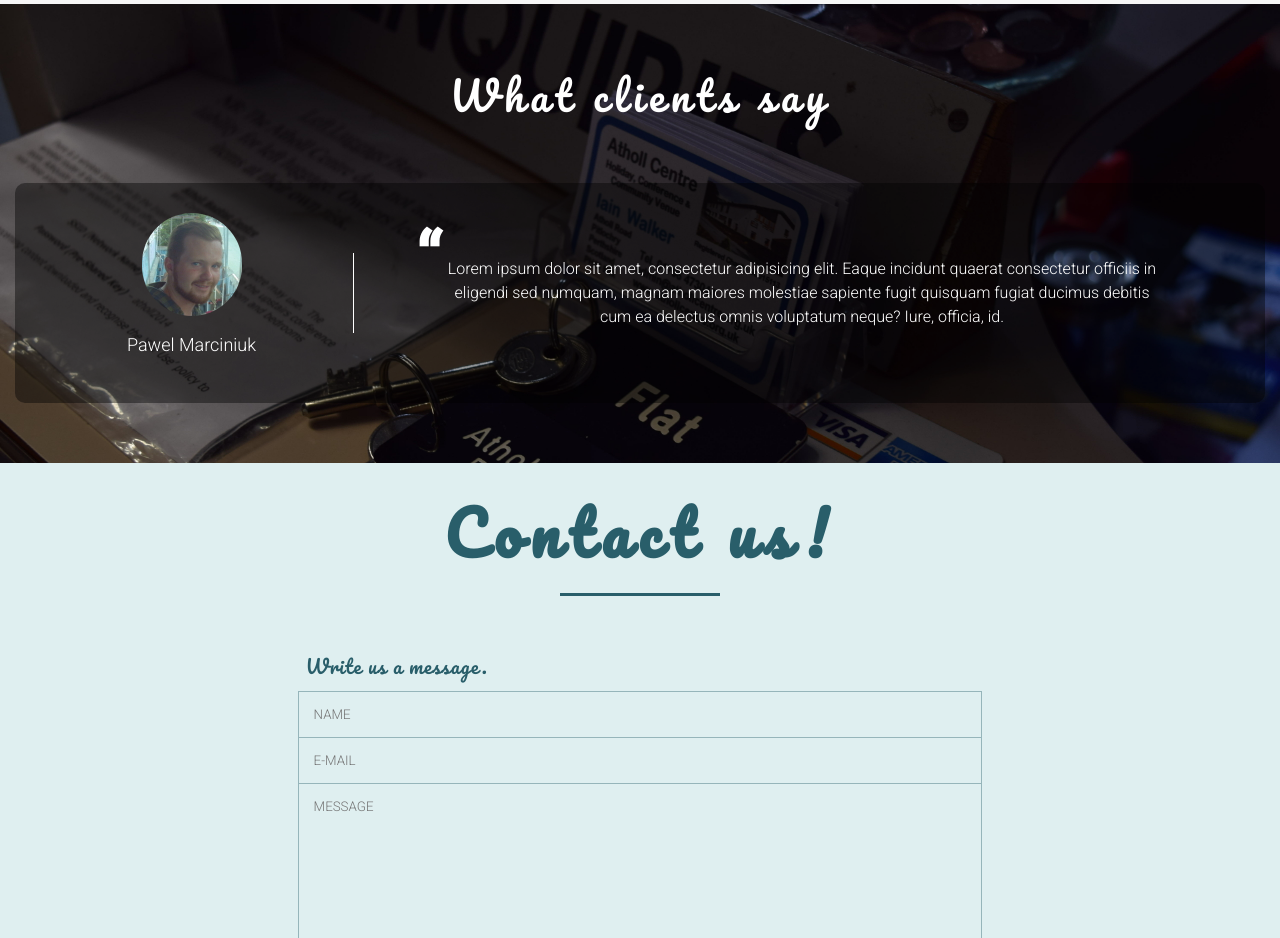
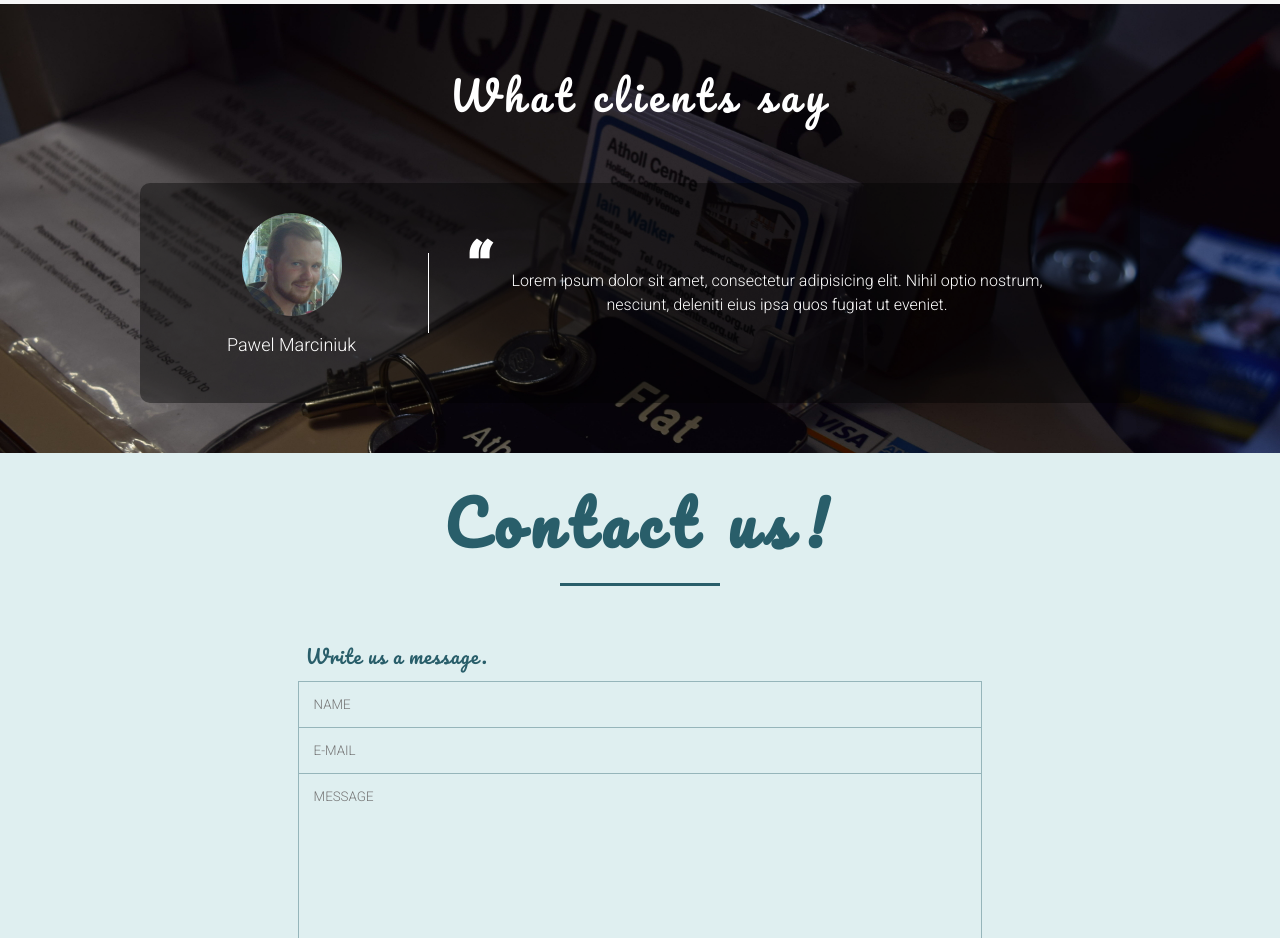
Before and after one commit to pmarciniuk/HotelOnePage, a plain HTML site: page index.html in a window 1280 px wide. Shown: the part 3520-4458 px from the top of the page. Drawn offline with Linux system fonts and the light colour scheme.

Commit message:
Feedback carousel changed

```diff
--- a/JS/feedback-list.js
+++ /dev/null
@@ -1,12 +0,0 @@
-var feedbackFirst = document.querySelector('#feedbackFirst');
-var feedbackSecond = document.querySelector('#feedbackSecond');
-var feedbackThird = document.querySelector('#feedbackThird');
-
-
-var feedbackSingle = [];
-
-/* Feedback Declaration */
-
-feedbackSingle[0] = feedbackFirst;
-feedbackSingle[1] = feedbackSecond;
-feedbackSingle[2] = feedbackThird;
--- a/JS/feedback.js
+++ b/JS/feedback.js
@@ -1,22 +1,25 @@
-var currentSlide = 0;
+const feedBacks = document.querySelectorAll('.feedback-guest-single');
+let currentSlide = 0;
 
 
 function changeFeedback() {
 
-    feedbackSingle[currentSlide].classList.remove('hidden');
+    feedBacks[currentSlide].classList.add('active');
 
-    if (currentSlide == 0) {
-        feedbackSingle[feedbackSingle.length - 1].classList.add('hidden');
+    if (currentSlide === 0) {
+        feedBacks[feedBacks.length - 1].classList.remove('active');
     } else {
-        feedbackSingle[currentSlide-1].classList.add('hidden');
+        feedBacks[currentSlide-1].classList.remove('active');
     }
-    if (currentSlide == feedbackSingle.length - 1) {
+    if (currentSlide === feedBacks.length - 1) {
             currentSlide = 0;
     } else {
             currentSlide++;
     }
-    setTimeout(changeFeedback, 2500);
+    setTimeout(changeFeedback, 3500);
 }
 
 
+
+
 document.addEventListener('DOMContentLoaded', changeFeedback);
--- a/JS/mobile-menu.js
+++ b/JS/mobile-menu.js
@@ -11,7 +11,6 @@ document.addEventListener('resize', onResize);
 
 function onResize() {
     if (intViewportWidth > 880) {
-        console.log('dziala');
         mobileMenu.classList.add('hidden');
         invitationSection.style.marginTop = '0';
         iconToggle.innerHTML = '<i class="fa fa-bars" aria-hidden="true"></i>';
--- a/index.html
+++ b/index.html
@@ -304,7 +304,7 @@
 
                     <figure class="activities-single-photo">
                         <a href="#">
-                            <img class="rounded" src="pictures/rafting.jpg" alt="Quad Biking">
+                            <img class="rounded" src="pictures/rafting.jpg" alt="White Water Rafting">
                         </a>
                     </figure>
                     <div class="activities-single-text">
@@ -320,7 +320,7 @@
                 <div class="activities-single">
                     <figure class="activities-single-photo">
                         <a href="#">
-                            <img class="rounded" src="pictures/hiking.jpg" alt="Quad Biking">
+                            <img class="rounded" src="pictures/hiking.jpg" alt="Hiking">
                         </a>
                     </figure>
                     <div class="activities-single-text">
@@ -342,7 +342,7 @@
             <h2 class="feedback-title">What clients say</h2>
 
             <ul class="feedback-list">
-                <li id="feedbackFirst" class="feedback-guest-single">
+                <li class="feedback-guest-single">
 
                     <figure class="guest-single-photo">
                         <img src="pictures/face1.JPG" alt="">
@@ -357,7 +357,7 @@
                         </blockquote>
                     </figure>
                 </li>
-                <li id="feedbackSecond" class="feedback-guest-single hidden">
+                <li class="feedback-guest-single">
                     <figure class="guest-single-photo">
                         <img src="pictures/face1.JPG" alt="">
                         <h3>Pawel Marciniuk</h3>
@@ -367,11 +367,11 @@
                     </div>
                     <figure class="guest-single-text">
                         <blockquote>
-                            Lorem ipsum dolor sit amet, consectetur adipisicing elit. Nihil optio nostrum, nesciunt, deleniti eius ipsa quos fugiat ut eveniet animi. Voluptatum vero illum non vitae saepe.
+                            Lorem ipsum dolor sit amet, consectetur adipisicing elit. Nihil optio nostrum, nesciunt, deleniti eius ipsa quos fugiat ut eveniet.
                         </blockquote>
                     </figure>
                 </li>
-                <li id="feedbackThird" class="feedback-guest-single hidden">
+                <li class="feedback-guest-single">
                     <figure class="guest-single-photo">
                         <img src="pictures/face1.JPG" alt="">
                         <h3>Pawel Marciniuk</h3>
@@ -381,7 +381,7 @@
                     </div>
                     <figure class="guest-single-text">
                         <blockquote>
-                            Lorem ipsum dolor sit amet, consectetur adipisicing elit. Eaque incidunt quaerat consectetur officiis in eligendi sed numquam, magnam maiores molestiae sapiente fugit quisquam fugiat ducimus debitis cum ea delectus omnis voluptatum neque? Iure, officia, id.
+                            Lorem ipsum dolor sit amet, consectetur adipisicing elit. Eaque incidunt quaerat consectetur officiis in eligendi sed numquam.
                         </blockquote>
                     </figure>
                 </li>
@@ -396,7 +396,7 @@
             </header>
 
             <div class="contact-form">
-                <h2>Write us a message.</h2>
+                <h3>Write us a message.</h3>
                 <form action="#" class="form">
 
                     <label for="contact-name" class="visuallyhidden">Name</label>
@@ -522,7 +522,6 @@
     </main>
 
     <script src="JS/mobile-menu.js"></script>
-    <script src="JS/feedback-list.js"></script>
     <script src="JS/feedback.js"></script>
 
 </body>
--- a/style/style.css
+++ b/style/style.css
@@ -715,7 +715,6 @@ main {
 
 .feedback {
     width: 100%;
-    height: auto;
     margin-bottom: 0;
     display: flex;
     justify-content: center;
@@ -729,7 +728,6 @@ main {
 
 .feedback-title {
     width: 100%;
-    height: auto;
     padding: 8px;
     text-align: center;
     font-size: 40px;
@@ -741,13 +739,16 @@ main {
 }
 
 .feedback-list {
+    width: 100%;
+    min-height: 300px;
     list-style: none;
     margin: 0;
     padding: 0;
+    position: relative;
 }
 
 .feedback-guest-single {
-    width: auto;
+    width: 80%;
     height: auto;
     display: flex;
     flex-direction: row;
@@ -757,8 +758,23 @@ main {
     background-color: rgba(0, 0, 0, 0.41);
     color: #fff;
     border-radius: 10px;
+
+    position: absolute;
+    top: 0;
+    left: 10%;
+
+    opacity: 0;
+    transform: translateX(-40%);
+    transition: all 0.3s;
 }
 
+
+.feedback-guest-single.active{
+    opacity: 1;
+    transform: translateX(0);
+    transition: all 0.3s;
+
+}
 
 .feedback-guest-single h3 {
     font-size: 18px;
@@ -851,7 +867,7 @@ main {
 }
 
 .contact-title h2,
-.contact-form h2 {
+.contact-form h3 {
     padding: 7px;
     font-family: 'Pacifico', cursive;
     font-size: 60px;
@@ -880,7 +896,7 @@ main {
     margin: 0 auto;
 }
 
-.contact-form h2 {
+.contact-form h3 {
     width: 80%;
     font-size: 19px;
     letter-spacing: 1px;
@@ -1218,6 +1234,36 @@ main {
 
 }
 
+/* 560 px */
+
+
+@media (max-width: 570px) {
+
+    /*   Feedback section styling  */
+
+    .feedback-list {
+        min-height: 400px;
+    }
+
+    .line {
+        display: none;
+    }
+
+    .guest-single-photo {
+        padding: 5px;
+        margin-bottom: 0;
+    }
+
+    .guest-single-text {
+        width: 100%;
+        padding: 5px;
+    }
+
+
+
+}
+
+
 /* 440 px */
 
 
@@ -1263,22 +1309,6 @@ main {
         font-size: 45px;
     }
 
-/*   Feedback section styling  */
-
-    .line {
-        display: none;
-    }
-
-    .guest-single-photo {
-        padding: 5px;
-        margin-bottom: 0;
-    }
-
-    .guest-single-text {
-        width: 100%;
-        padding: 5px;
-    }
-
 
 /*  Contact section styling  */
 
```
